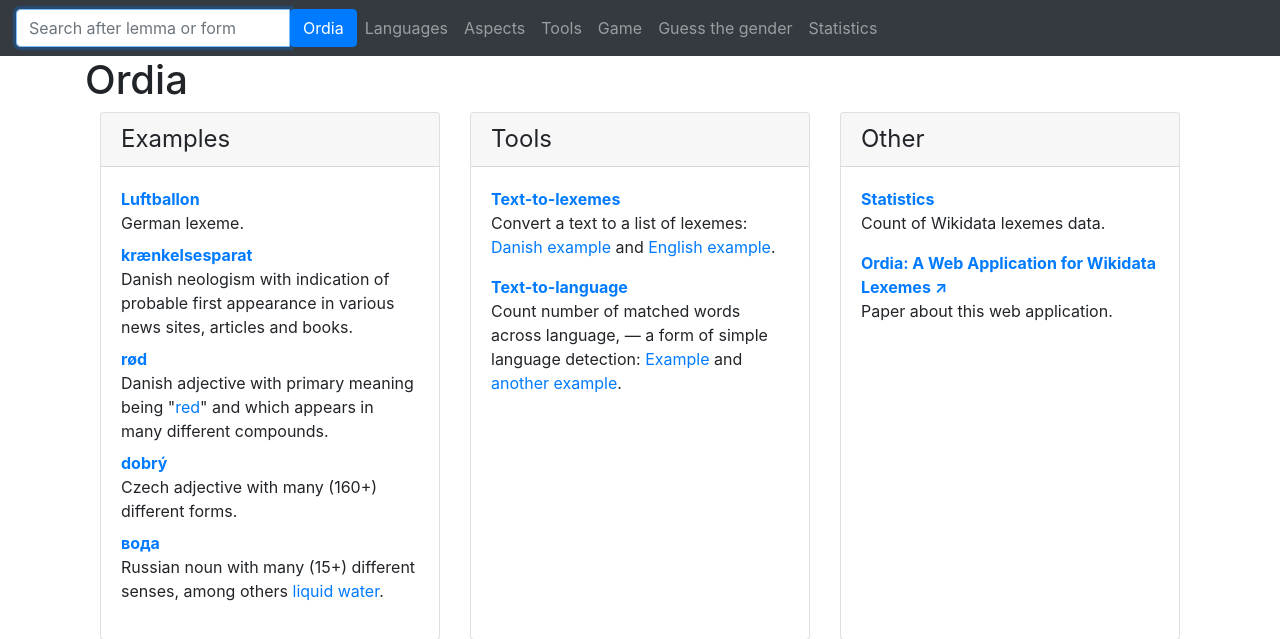
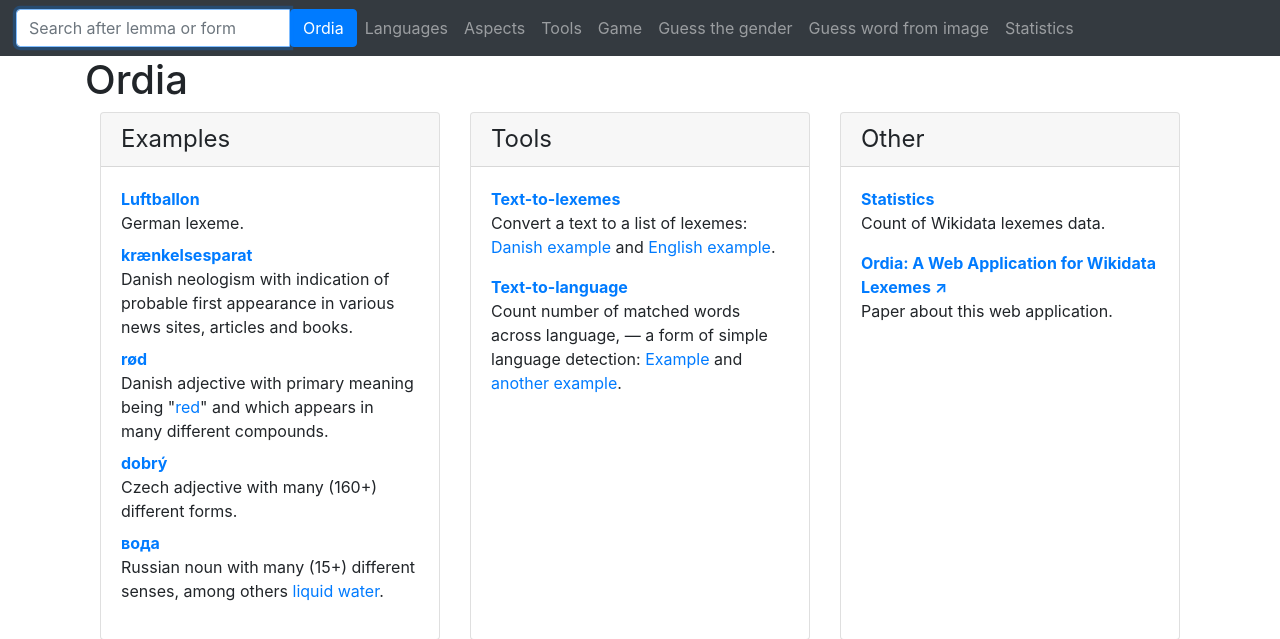
Before and after one commit to fnielsen/ordia, a Flask app: page / in a window 1280 px wide, after a click on "Game". Shown: the top 639 px of the page. Run offline with Flask 3, Linux system fonts and the light colour scheme; some libraries are stand-ins or nearby versions.

Commit message:
More to #213

```diff
--- a/ordia/app/templates/base.html
+++ b/ordia/app/templates/base.html
@@ -104,6 +104,9 @@
 		    <li class="nav-item">
 			<a class="nav-link" href="{{ url_for('app.show_guess_the_gender') }}">Guess the gender</a>
 		    </li>
+		    <li class="nav-item">
+			<a class="nav-link" href="{{ url_for('app.show_guess_word_from_image') }}">Guess word from image</a>
+		    </li>
 		</ul>
 	    </div>
 	    <li class="nav-item">
--- a/ordia/app/views.py
+++ b/ordia/app/views.py
@@ -193,6 +193,19 @@ def show_guess_the_gender():
 
     """
     return render_template("guess-the-gender.html")
+
+
+@main.route("/guess-word-from-image/")
+def show_guess_word_from_image():
+    """Render webpage for Guess word from image.
+
+    Returns
+    -------
+    html : str
+        Rendered HTML.
+
+    """
+    return render_template("guess-word-from-image.html")
 
 
 @main.route("/hyphenation/")
```
